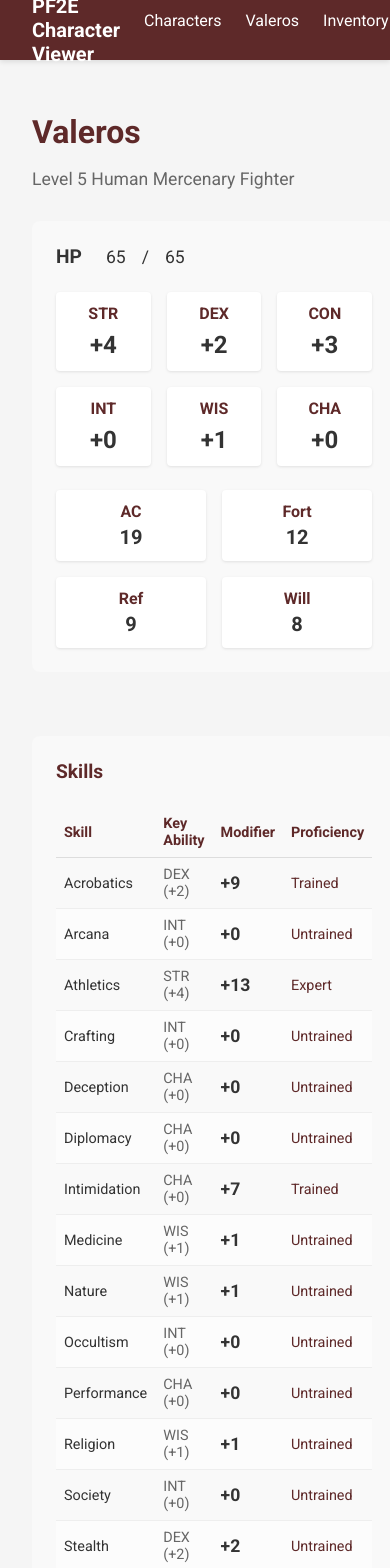
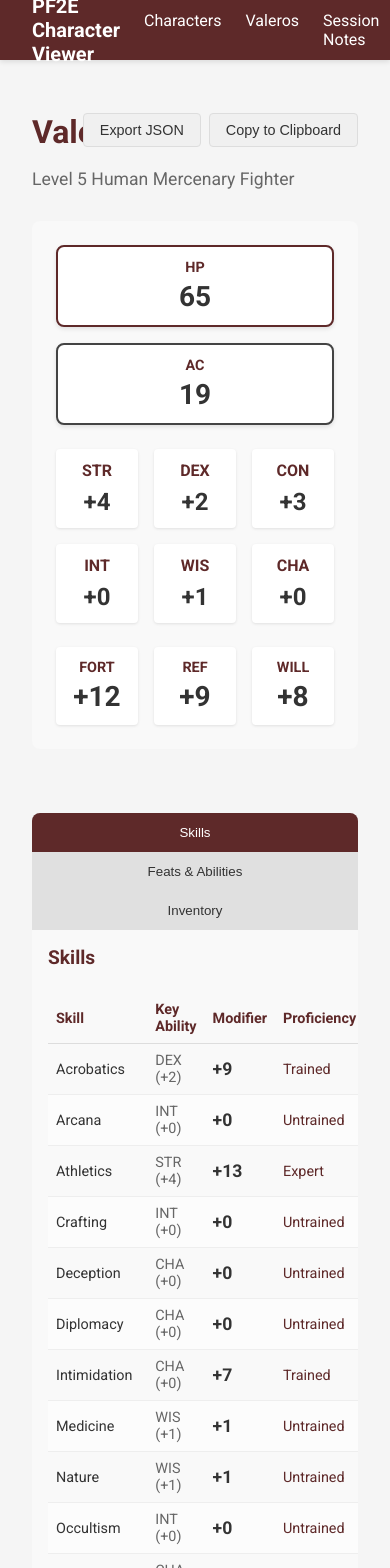
Before and after one commit to Mooknop/CNMH, a React (Create React App) app: page /character/sample-character-1 in a window 390 px wide. Shown: the top 1568 px of the page. Built offline with nearby package versions, Linux system fonts and the light colour scheme.

Commit message:
Some layout tweaks

```diff
--- a/src/App.js
+++ b/src/App.js
@@ -4,7 +4,6 @@ import { CharacterProvider } from './contexts/CharacterContext';
 import Navbar from './components/layout/Navbar';
 import Dashboard from './pages/Dashboard';
 import CharacterSheet from './pages/CharacterSheet';
-import Inventory from './pages/Inventory';
 import SessionNotes from './pages/SessionNotes';
 import Lore from './pages/Lore';
 import './App.css';
@@ -19,7 +18,6 @@ function App() {
             <Routes>
               <Route path="/" element={<Dashboard />} />
               <Route path="/character/:id" element={<CharacterSheet />} />
-              <Route path="/character/:id/inventory" element={<Inventory />} />
               <Route path="/character/:id/notes" element={<SessionNotes />} />
               <Route path="/lore" element={<Lore />} />
             </Routes>
--- a/src/components/character-sheet/StatsBlock.css
+++ b/src/components/character-sheet/StatsBlock.css
@@ -5,26 +5,46 @@
   margin-bottom: 2rem;
 }
 
-  .hp-section {
+.core-stats {
   margin-bottom: 1.5rem;
-    display: flex;
-    align-items: center;
 }
 
-  .hp-section label {
-    font-weight: bold;
-    margin-right: 1rem;
-    font-size: 1.2rem;
+.hp-defense {
+  display: flex;
+  gap: 1rem;
+  margin-bottom: 1.5rem;
 }
 
-  .hp-counter {
-    display: flex;
-    align-items: center;
+.hp-box, .ac-box {
+  padding: 0.75rem 1.25rem;
+  background-color: white;
+  border-radius: 8px;
+  box-shadow: 0 2px 4px rgba(0,0,0,0.1);
+  text-align: center;
+  min-width: 120px;
+  flex: 1;
 }
 
-  .hp-counter span {
-    margin: 0 0.5rem;
-    font-size: 1.1rem;
+.hp-box {
+  border: 2px solid #5e2929;
+}
+
+.ac-box {
+  border: 2px solid #444;
+}
+
+.defense-name {
+  font-weight: bold;
+  color: #5e2929;
+  margin-bottom: 0.25rem;
+  font-size: 0.9rem;
+  text-transform: uppercase;
+}
+
+.defense-value {
+  font-size: 1.75rem;
+  font-weight: bold;
+  color: #333;
 }
 
 .abilities-section {
@@ -56,7 +76,7 @@
 
 .defenses-section {
   display: grid;
-    grid-template-columns: repeat(4, 1fr);
+  grid-template-columns: repeat(3, 1fr);
   gap: 1rem;
 }
 
@@ -68,17 +88,6 @@
   box-shadow: 0 1px 3px rgba(0,0,0,0.1);
 }
 
-  .defense-name {
-    font-weight: bold;
-    color: #5e2929;
-    margin-bottom: 0.25rem;
-  }
-
-  .defense-value {
-    font-size: 1.25rem;
-    font-weight: bold;
-  }
-
 /* Media query for smaller screens */
 @media (max-width: 768px) {
   .abilities-section {
@@ -86,6 +95,16 @@
   }
 
   .defenses-section {
-      grid-template-columns: repeat(2, 1fr);
+    grid-template-columns: repeat(3, 1fr);
+  }
+
+  .hp-defense {
+    flex-direction: row;
   }
 }
+
+@media (max-width: 480px) {
+  .hp-defense {
+    flex-direction: column;
+  }
+}
--- a/src/components/character-sheet/StatsBlock.js
+++ b/src/components/character-sheet/StatsBlock.js
@@ -9,12 +9,16 @@ const StatsBlock = ({ character }) => {
 
   return (
     <div className="stats-block">
-      <div className="hp-section">
-        <label>HP</label>
-        <div className="hp-counter">
-          <span>{character.currentHp || 0}</span>
-          <span>/</span>
-          <span>{character.maxHp || 0}</span>
+      <div className="core-stats">
+        <div className="hp-defense">
+          <div className="hp-box">
+            <div className="defense-name">HP</div>
+            <div className="defense-value">{character.maxHp || 0}</div>
+          </div>
+          <div className="ac-box">
+            <div className="defense-name">AC</div>
+            <div className="defense-value">{character.ac || 10}</div>
+          </div>
         </div>
       </div>
 
@@ -47,20 +51,16 @@ const StatsBlock = ({ character }) => {
 
       <div className="defenses-section">
         <div className="defense">
-          <div className="defense-name">AC</div>
-          <div className="defense-value">{character.ac || 10}</div>
-        </div>
-        <div className="defense">
           <div className="defense-name">Fort</div>
-          <div className="defense-value">{character.saves?.fortitude || 0}</div>
+          <div className="defense-value">{`+` + character.saves?.fortitude || 0}</div>
         </div>
         <div className="defense">
           <div className="defense-name">Ref</div>
-          <div className="defense-value">{character.saves?.reflex || 0}</div>
+          <div className="defense-value">{`+` + character.saves?.reflex || 0}</div>
         </div>
         <div className="defense">
           <div className="defense-name">Will</div>
-          <div className="defense-value">{character.saves?.will || 0}</div>
+          <div className="defense-value">{`+` + character.saves?.will || 0}</div>
         </div>
       </div>
     </div>
--- a/src/components/layout/Navbar.js
+++ b/src/components/layout/Navbar.js
@@ -1,4 +1,3 @@
-// File: src/components/layout/Navbar.js
 import React, { useContext } from 'react';
 import { Link } from 'react-router-dom';
 import { CharacterContext } from '../../contexts/CharacterContext';
@@ -24,11 +23,6 @@ const Navbar = () => {
               </Link>
             </li>
             <li className="nav-item">
-              <Link to={`/character/${activeCharacter.id}/inventory`} className="nav-link">
-                Inventory
-              </Link>
-            </li>
-            <li className="nav-item">
               <Link to={`/character/${activeCharacter.id}/notes`} className="nav-link">
                 Session Notes
               </Link>
--- a/src/pages/CharacterSheet.css
+++ b/src/pages/CharacterSheet.css
@@ -27,25 +27,103 @@
   right: 0;
 }
 
-  .edit-btn {
-    margin-right: 0.5rem;
-  }
-
 .character-content {
   display: grid;
   grid-template-columns: 1fr;
   gap: 2rem;
 }
 
-  .character-edit-form {
-    max-width: 800px;
-    margin: 0 auto;
+/* Tabs Styling */
+.character-tabs {
   background-color: #f9f9f9;
-    padding: 2rem;
   border-radius: 8px;
+  overflow: hidden;
 }
 
-  .character-edit-form h1 {
+.tabs-header {
+  display: flex;
+  background-color: #e0e0e0;
+}
+
+.tab-button {
+  padding: 1rem 1.5rem;
+  background: none;
+  border: none;
+  cursor: pointer;
+  font-weight: 500;
+  color: #333;
+  transition: background-color 0.2s, color 0.2s;
+  flex: 1;
+  text-align: center;
+}
+
+.tab-button:hover {
+  background-color: #d0d0d0;
+}
+
+.tab-button.active {
+  background-color: #5e2929;
+  color: white;
+}
+
+.tab-content {
+  padding: 1rem;
+}
+
+/* Inventory Tab Styling */
+.inventory-tab h2 {
+  margin-top: 0;
   margin-bottom: 1.5rem;
   color: #5e2929;
+  font-size: 1.2rem;
 }
+
+.inventory-list table {
+  width: 100%;
+  border-collapse: collapse;
+}
+
+.inventory-list th {
+  background-color: #5e2929;
+  color: white;
+  text-align: left;
+  padding: 0.75rem 1rem;
+}
+
+.inventory-list th:first-child {
+  border-top-left-radius: 8px;
+}
+
+.inventory-list th:last-child {
+  border-top-right-radius: 8px;
+}
+
+.inventory-list td {
+  padding: 0.75rem 1rem;
+  border-bottom: 1px solid #eee;
+}
+
+.empty-inventory {
+  text-align: center;
+  padding: 2rem;
+  color: #888;
+}
+
+/* Remove the border and background from components when used in tabs */
+.tab-content .skills-list,
+.tab-content .feats-list {
+  background-color: transparent;
+  padding: 0;
+  margin-bottom: 0;
+}
+
+/* Responsive adjustments */
+@media (max-width: 768px) {
+  .tabs-header {
+    flex-direction: column;
+  }
+
+  .tab-button {
+    padding: 0.75rem;
+  }
+}
--- a/src/pages/CharacterSheet.js
+++ b/src/pages/CharacterSheet.js
@@ -4,6 +4,7 @@ import { CharacterContext } from '../contexts/CharacterContext';
 import StatsBlock from '../components/character-sheet/StatsBlock';
 import SkillsList from '../components/character-sheet/SkillsList';
 import FeatsList from '../components/character-sheet/FeatsList';
+import CharacterExporter from '../components/characters/CharacterExporter';
 import './CharacterSheet.css';
 
 const CharacterSheet = () => {
@@ -11,6 +12,7 @@ const CharacterSheet = () => {
   const navigate = useNavigate();
   const { getCharacter, setActiveCharacter } = useContext(CharacterContext);
   const [character, setCharacter] = useState(null);
+  const [activeTab, setActiveTab] = useState('skills'); // Default tab
 
   useEffect(() => {
     const characterData = getCharacter(id);
@@ -24,6 +26,55 @@ const CharacterSheet = () => {
 
   if (!character) return <div>Loading character...</div>;
 
+  // Function to render the active tab content
+  const renderTabContent = () => {
+    switch(activeTab) {
+      case 'skills':
+        return <SkillsList character={character} />;
+      case 'feats':
+        return <FeatsList character={character} />;
+      case 'inventory':
+        // We'll render the inventory directly here rather than navigating to a separate page
+        return (
+          <div className="inventory-tab">
+            <h2>Inventory</h2>
+            <div className="inventory-list">
+              <table>
+                <thead>
+                  <tr>
+                    <th>Item</th>
+                    <th>Qty</th>
+                    <th>Weight</th>
+                    <th>Description</th>
+                  </tr>
+                </thead>
+                <tbody>
+                  {character.inventory && character.inventory.length > 0 ? (
+                    character.inventory.map(item => (
+                      <tr key={item.id}>
+                        <td>{item.name}</td>
+                        <td>{item.quantity}</td>
+                        <td>{item.weight} lbs</td>
+                        <td>{item.description}</td>
+                      </tr>
+                    ))
+                  ) : (
+                    <tr>
+                      <td colSpan="4" className="empty-inventory">
+                        No items in inventory
+                      </td>
+                    </tr>
+                  )}
+                </tbody>
+              </table>
+            </div>
+          </div>
+        );
+      default:
+        return <SkillsList character={character} />;
+    }
+  };
+
   return (
     <div className="character-sheet">
       <div className="character-header">
@@ -31,12 +82,40 @@ const CharacterSheet = () => {
         <p className="character-subtitle">
           Level {character.level} {character.ancestry} {character.background} {character.class}
         </p>
+        <div className="character-actions">
+          <CharacterExporter characterId={character.id} />
+        </div>
       </div>
 
       <div className="character-content">
         <StatsBlock character={character} />
-        <SkillsList character={character} />
-        <FeatsList character={character} />
+
+        <div className="character-tabs">
+          <div className="tabs-header">
+            <button
+              className={`tab-button ${activeTab === 'skills' ? 'active' : ''}`}
+              onClick={() => setActiveTab('skills')}
+            >
+              Skills
+            </button>
+            <button
+              className={`tab-button ${activeTab === 'feats' ? 'active' : ''}`}
+              onClick={() => setActiveTab('feats')}
+            >
+              Feats & Abilities
+            </button>
+            <button
+              className={`tab-button ${activeTab === 'inventory' ? 'active' : ''}`}
+              onClick={() => setActiveTab('inventory')}
+            >
+              Inventory
+            </button>
+          </div>
+
+          <div className="tab-content">
+            {renderTabContent()}
+          </div>
+        </div>
       </div>
     </div>
   );
```
Lines whose indentation alone changed are shown as unchanged.
